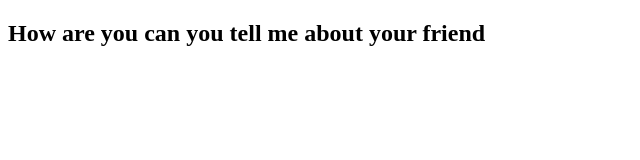
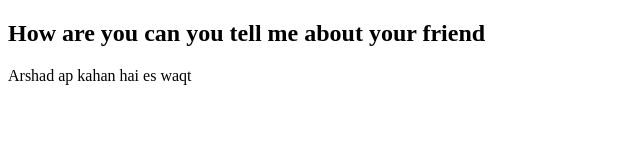
Before and after one commit to Arshad-ullah/flutter_development, a plain HTML site: page index.html in a window 1280 px wide. Shown: the whole page, without its empty margins (0-640 px from the left). Drawn offline with Linux system fonts and the light colour scheme.

Commit message:
new data

```diff
--- a/index.html
+++ b/index.html
@@ -4,11 +4,14 @@
     <meta charset="UTF-8">
     <meta http-equiv="X-UA-Compatible" content="IE=edge">
     <meta name="viewport" content="width=device-width, initial-scale=1.0">
-    <title>Document</title>
+    <title>myname as khan</title>
 </head>
 <body>
 
     <h2>How are you can you tell me about your friend</h2>
 
+
+    <p>Arshad ap kahan hai es waqt</p>
+
 </body>
 </html>
```
